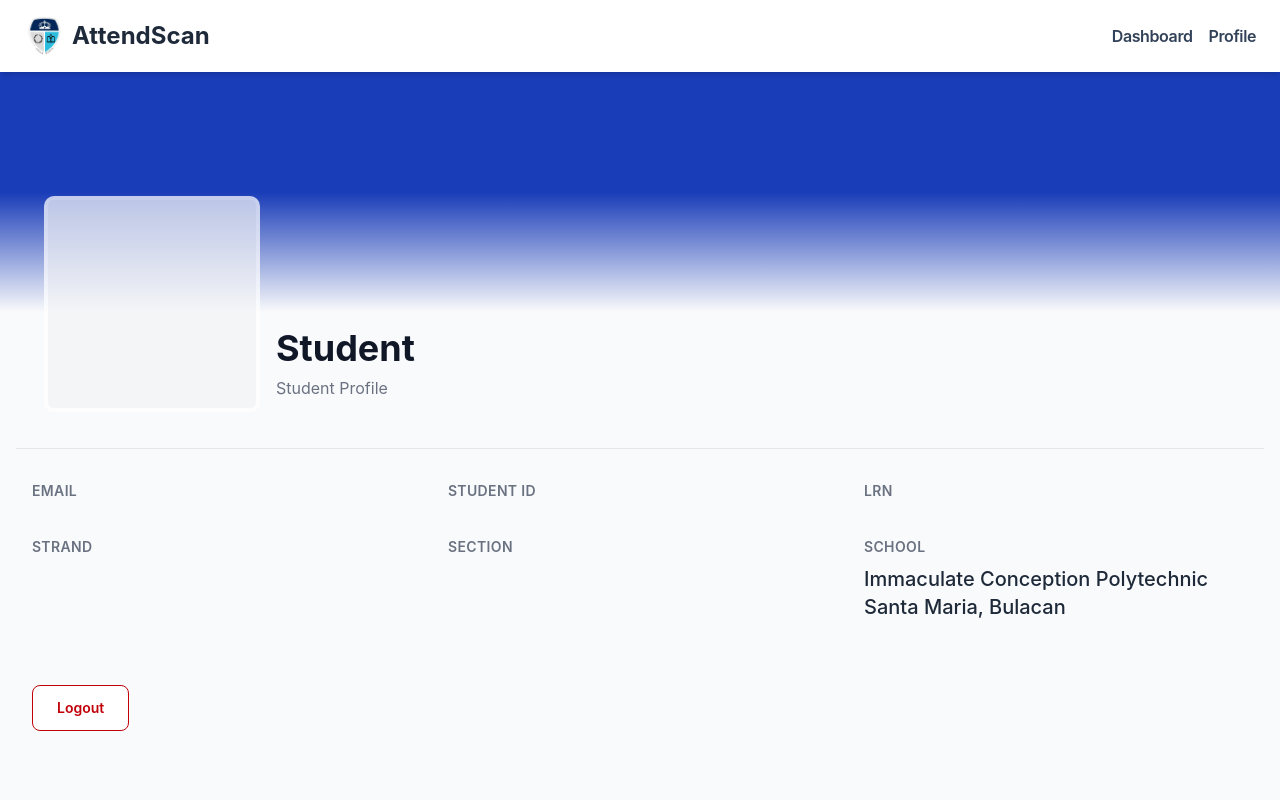
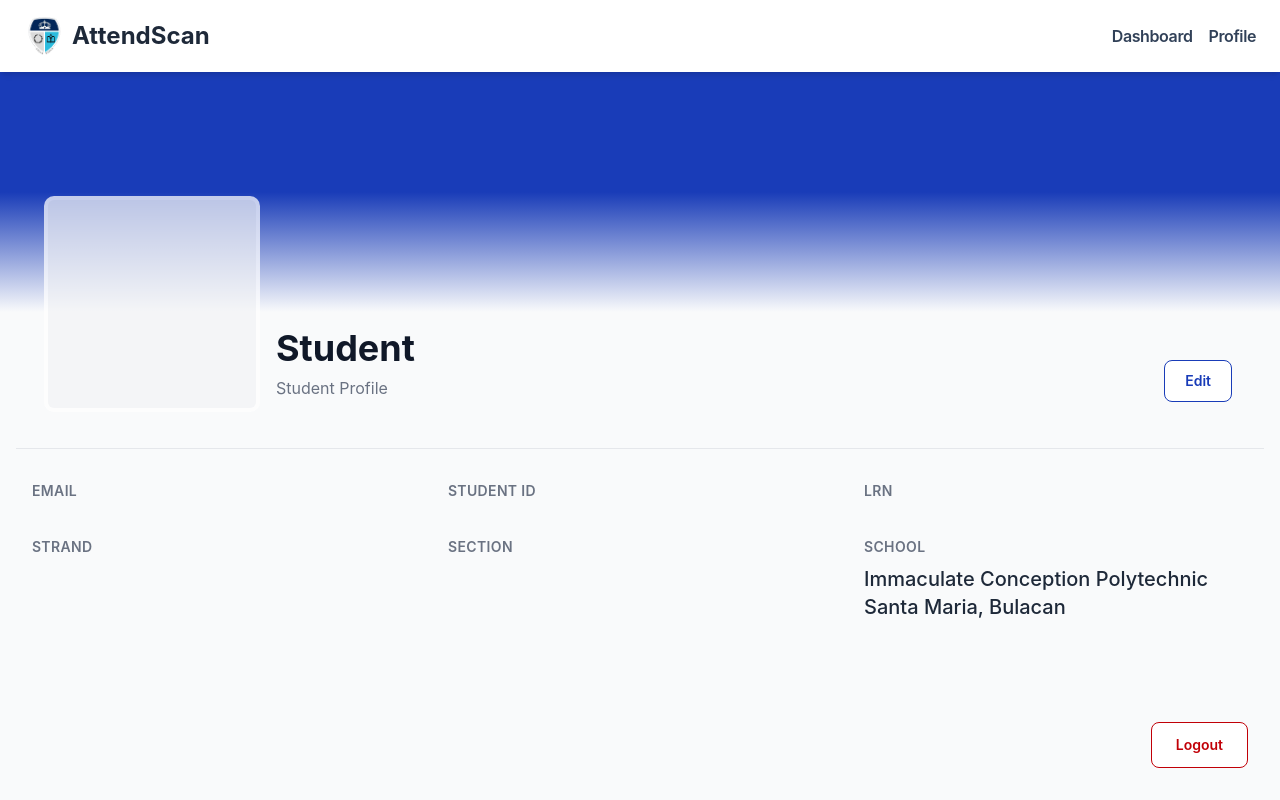
Before and after one commit to Jirro-Code/QR-Code_Based_Attendance_Management_System, a React (Vite) app in the folder frontend/: page /student-profile in a window 1280 px wide. Built offline with nearby package versions, Linux system fonts and the light colour scheme.

Commit message:
Added edit button, and made the log out button stays on the bottom right corner

```diff
--- a/frontend/src/pages/admin/AdminDashboard.tsx
+++ b/frontend/src/pages/admin/AdminDashboard.tsx
@@ -29,7 +29,7 @@ export const AdminDashboard = () => {
         <div className="min-h-screen bg-slate-100">
             <Navbar dashPath="/admin-dashboard" profilePath="/admin-profile" user={adminData}/>
 
-            <div className="mx-auto max-w-full  px-6 py-10">
+            <div className="mx-auto max-w-full px-6 py-10">
                 <div className="mt-5 mb-10 max-w-sm truncate">
                     <h1 className="text-3xl font-bold tracking-tight text-slate-900">Admin Dashboard</h1>
                     <p className="mt-2 text-slate-500"> Welcome back,{" "} <span className="font-semibold text-blue-800">{adminData.username}</span>!</p>
--- a/frontend/src/pages/admin/AdminProfile.tsx
+++ b/frontend/src/pages/admin/AdminProfile.tsx
@@ -39,10 +39,10 @@ export const AdminProfilePage = () => {
 
 
     return (
-        <div className="min-h-screen bg-gray-50">
+        <div className="min-h-screen bg-gray-50 flex flex-col">
             <Navbar dashPath="/admin-dashboard" profilePath="/admin-profile" user={admin}/>
 
-            <div className="w-full">
+            <div className="w-full flex-1 flex flex-col">
                 <div className="relative h-40 sm:h-50 md:h-60 bg-blue-800">
                     <div className="absolute inset-x-0 bottom-0 h-30 bg-linear-to-t from-gray-50 to-transparent" />
                 </div>
@@ -75,10 +75,16 @@ export const AdminProfilePage = () => {
                                 Admin Profile
                             </p>
                         </div>
+
+                        <button
+                            className="ml-auto mb-1.5 shrink-0 rounded-lg border border-blue-800 bg-white px-5 py-2.5 text-sm font-semibold text-blue-800 transition hover:bg-blue-50"
+                        >
+                            Edit
+                        </button>
                     </div>
                 </div>
 
-                <div className="px-4 pt-10 pb-8">
+                <div className="flex-1 flex flex-col px-4 pt-10 pb-8">
                     <div className="border-b border-gray-200"></div>
 
                     <div className="grid grid-cols-1 sm:grid-cols-2 lg:grid-cols-3 gap-x-8 gap-y-7 px-4 py-7 sm:py-8">
@@ -103,7 +109,7 @@ export const AdminProfilePage = () => {
 
                     </div>
 
-                    <div className="mt-8 flex justify-start items-center gap-4 px-4">
+                    <div className="mt-auto flex justify-end px-4 pt-8">
                         <button
                             onClick={() => logout("/admin-login")}
                             className="rounded-lg border border-red-700 bg-white px-6 py-3 text-sm font-semibold text-red-700 transition hover:bg-red-50"
--- a/frontend/src/pages/student/StudentProfile.tsx
+++ b/frontend/src/pages/student/StudentProfile.tsx
@@ -38,10 +38,10 @@ export const StudentProfilePage = () => {
 
 
     return (
-        <div className="min-h-screen bg-gray-50">
+        <div className="min-h-screen bg-gray-50 flex flex-col">
             <Navbar dashPath="/student-dashboard" profilePath="/student-profile" user={student}/>
 
-            <div className="w-full">
+            <div className="w-full flex-1 flex flex-col">
                 <div className="relative h-40 sm:h-50 md:h-60 bg-blue-800">
                     <div className="absolute inset-x-0 bottom-0 h-30 bg-linear-to-t from-gray-50 to-transparent" />
                 </div>
@@ -74,10 +74,17 @@ export const StudentProfilePage = () => {
                                 Student Profile
                             </p>
                         </div>
+
+                        <button
+                            className="ml-auto mb-1.5 shrink-0 rounded-lg border border-blue-800 bg-white px-5 py-2.5 text-sm font-semibold text-blue-800 transition hover:bg-blue-50"
+                        >
+                            Edit
+                        </button>
+
                     </div>
                 </div>
 
-                <div className="px-4 pt-10 pb-8">
+                <div className="flex-1 flex flex-col px-4 pt-10 pb-8">
                     <div className="border-b border-gray-200"></div>
 
                     <div className="grid grid-cols-1 sm:grid-cols-2 lg:grid-cols-3 gap-x-8 gap-y-7 px-4 py-7 sm:py-8">
@@ -138,7 +145,7 @@ export const StudentProfilePage = () => {
 
                     </div>
 
-                    <div className="mt-8 flex justify-start items-center gap-4 px-4">
+                    <div className="mt-auto flex justify-end px-4 pt-8">
                         <button
                             onClick={() => logout("/student-login")}
                             className="rounded-lg border border-red-700 bg-white px-6 py-3 text-sm font-semibold text-red-700 transition hover:bg-red-50"
```
